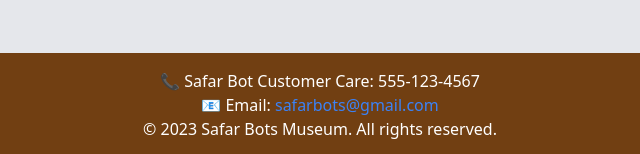
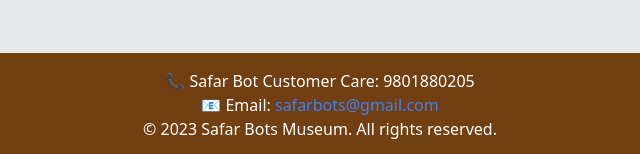
Before and after one commit to safarBots/Varanasi, a plain HTML site: page index.html in a window 1280 px wide. Shown: the part 3125-3279 px from the top of the page, 320-960 px from the left. Drawn offline with nearby package versions, Linux system fonts and the light colour scheme; a script that the page names is missing; a web font is replaced by a local one.

Commit message:
Update index.html

```diff
--- a/index.html
+++ b/index.html
@@ -351,7 +351,7 @@
     <footer class="bg-yellow-900 text-white py-4">
       <div class="container mx-auto text-center">
         <p>
-          📞 Safar Bot Customer Care: <a>555-123-4567</a><br>
+          📞 Safar Bot Customer Care: <a>9801880205</a><br>
           📧 Email: <a class="text-blue-500" href="https://mail.google.com/mail/u/0/?tab=rm&ogbl#inbox?compose=cSRfBJFWxSQcfbCWgdGkmSNVjjVJVRFSVxjKbNtkVlPhwTtznwqzNhzRjkBTRwfKqJfgWkvcwDjTmLzHFbCDzvTlMcNwdFCXXscJzcfBvmLtmGsFTtZkXpFCKwKcHQHFMmkFDkmPcSLZQMCJxcWdnvqSzqmkFvhg" target="_blank">safarbots@gmail.com</a>
         </p>
         <p>&copy; 2023 Safar Bots Museum. All rights reserved.</p>
```
